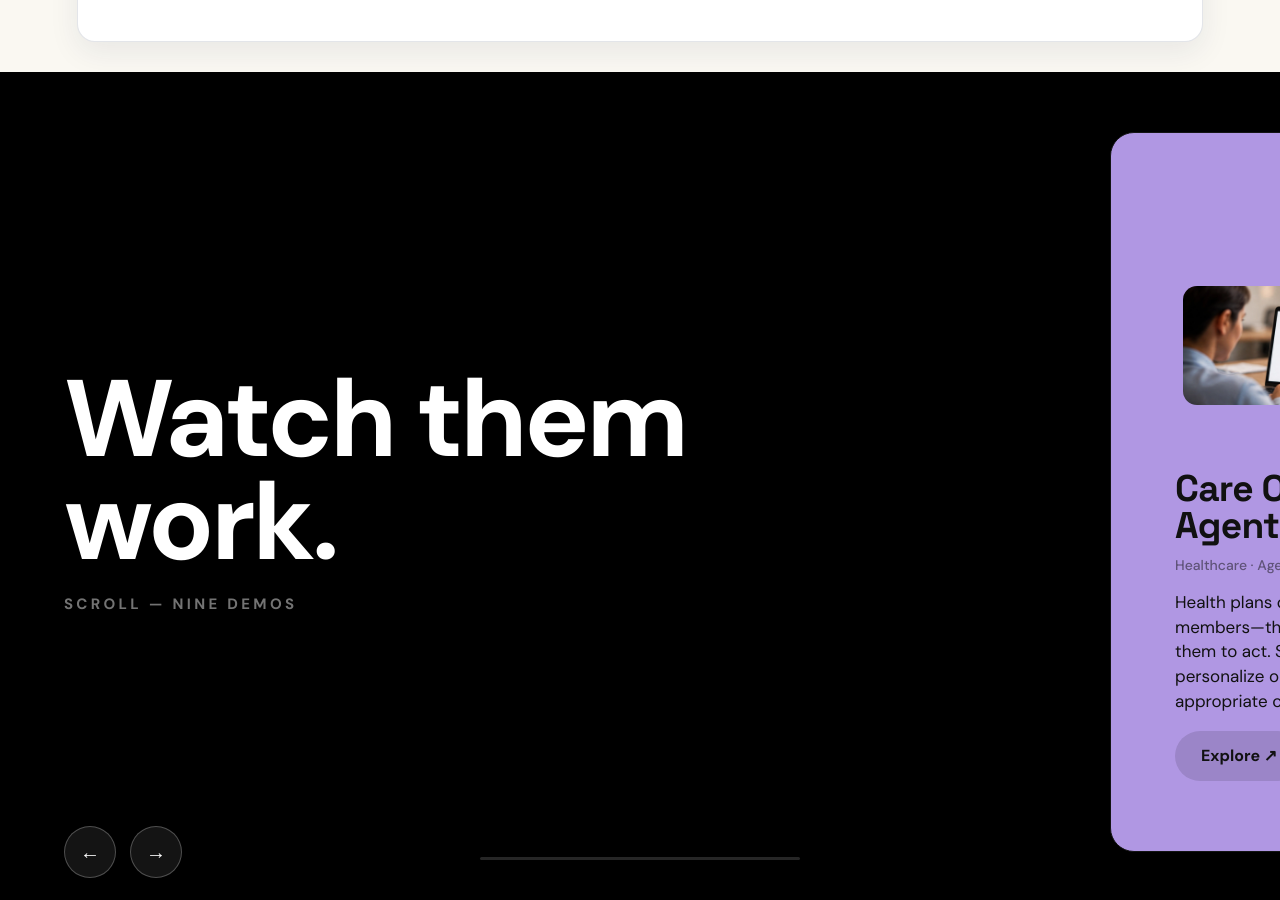
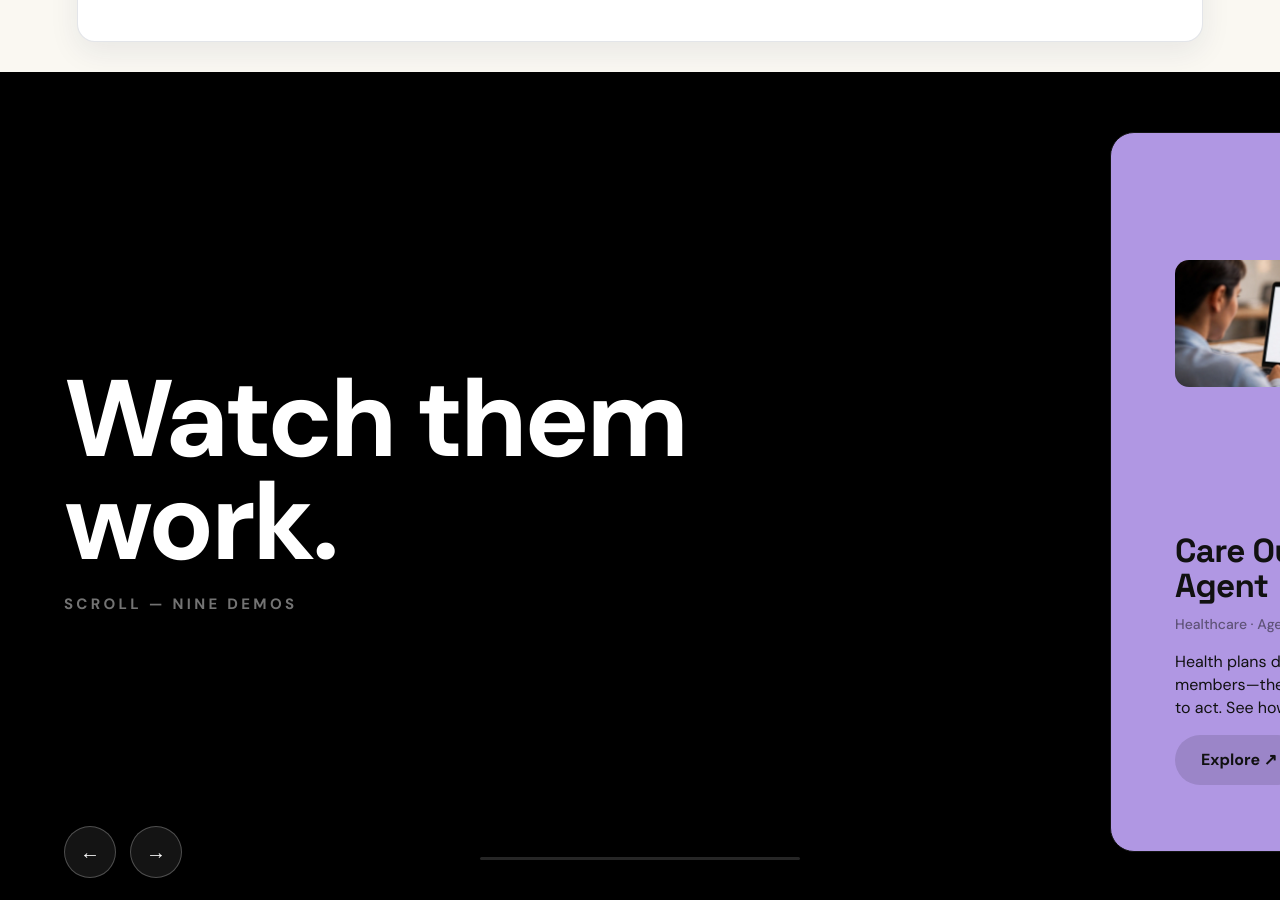
Before and after one commit to datawithpreet/datawithpreet.github.io, a Jekyll site: the page demos.html, which Jekyll copies as it is, in a window 1280 px wide and 900 px high, scrolled down 1060 px. Built offline with Jekyll 4.4.1, drawn with Linux system fonts in a browser that asks for light colours; some web fonts are replaced; comment, search, counter and statistics services are not loaded.

Commit message:
Fix card text-image overlap

```diff
--- a/demos.html
+++ b/demos.html
@@ -46,12 +46,12 @@
 .work-intro h2 { margin: 0 0 18px; font-size: clamp(56px, 8.5vw, 138px); line-height: .95; letter-spacing: -.03em; color: #fff; font-weight: 800; }
 .work-intro p { margin: 0; font-size: 15px; letter-spacing: .22em; text-transform: uppercase; opacity: .45; font-weight: 700; }
 .work-card { flex: 0 0 33vw; flex-shrink: 0; width: 33vw; height: 80vh; height: 80svh; min-height: 560px; background: var(--card-bg); border-radius: 24px; overflow: hidden; display: flex; flex-direction: column; }
-.work-card-img { flex: 0 0 50%; display: flex; align-items: center; justify-content: center; padding: 44px 44px 8px; min-height: 0; }
+.work-card-img { flex: 0 0 44%; display: flex; align-items: center; justify-content: center; padding: 36px 36px 4px; min-height: 0; overflow: hidden; }
 .work-card-img img { max-width: 100%; max-height: 100%; width: auto; height: auto; object-fit: contain; border-radius: 14px; display: block; }
-.work-card-text { flex: 1; display: flex; flex-direction: column; align-items: flex-start; justify-content: flex-end; text-align: left; padding: 12px 36px 40px; min-height: 0; }
-.work-card-text h3 { margin: 0 0 10px; font-size: clamp(30px, 2.9vw, 52px); line-height: 1; letter-spacing: -.02em; font-weight: 800; color: #111; }
+.work-card-text { flex: 1; display: flex; flex-direction: column; align-items: flex-start; justify-content: flex-end; text-align: left; padding: 24px 36px 36px; min-height: 0; overflow: hidden; }
+.work-card-text h3 { margin: 0 0 10px; font-size: clamp(26px, 2.6vw, 44px); line-height: 1.05; letter-spacing: -.02em; font-weight: 800; color: #111; }
 .work-card-tags { font-size: 14px; font-weight: 500; color: #111; opacity: .5; margin-bottom: 14px; }
-.work-card-desc { margin: 0 0 18px; font-size: 17px; line-height: 1.45; color: #111; opacity: 0; transform: translateY(14px); transition: opacity .45s ease, transform .45s ease; max-width: 34ch; }
+.work-card-desc { margin: 0 0 16px; font-size: 16px; line-height: 1.45; color: #111; opacity: 0; transform: translateY(14px); transition: opacity .45s ease, transform .45s ease; max-width: 34ch; display: -webkit-box; -webkit-line-clamp: 3; -webkit-box-orient: vertical; overflow: hidden; }
 .work-card-explore { display: inline-flex; align-items: center; gap: 8px; padding: 12px 26px; border-radius: 200px; background: rgba(0,0,0,.12); color: #111; font-weight: 700; font-size: 16px; text-decoration: none; opacity: 0; transform: translateY(14px); transition: opacity .45s ease .06s, transform .45s ease .06s, background .25s ease; }
 .work-card-explore:hover { background: rgba(0,0,0,.22); }
 .work-card { transition: transform .35s cubic-bezier(.22,.8,.32,1), box-shadow .35s ease; }
```
